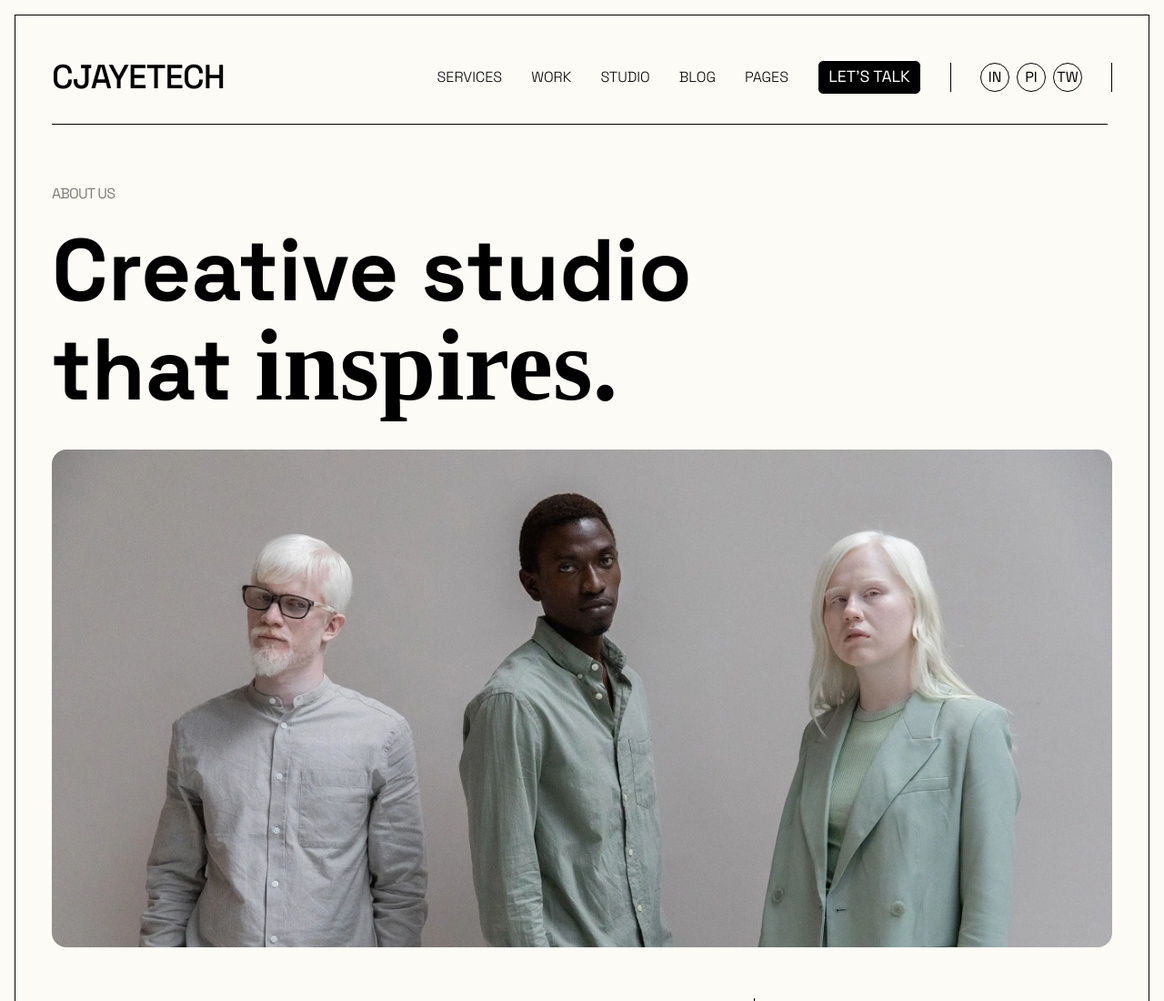
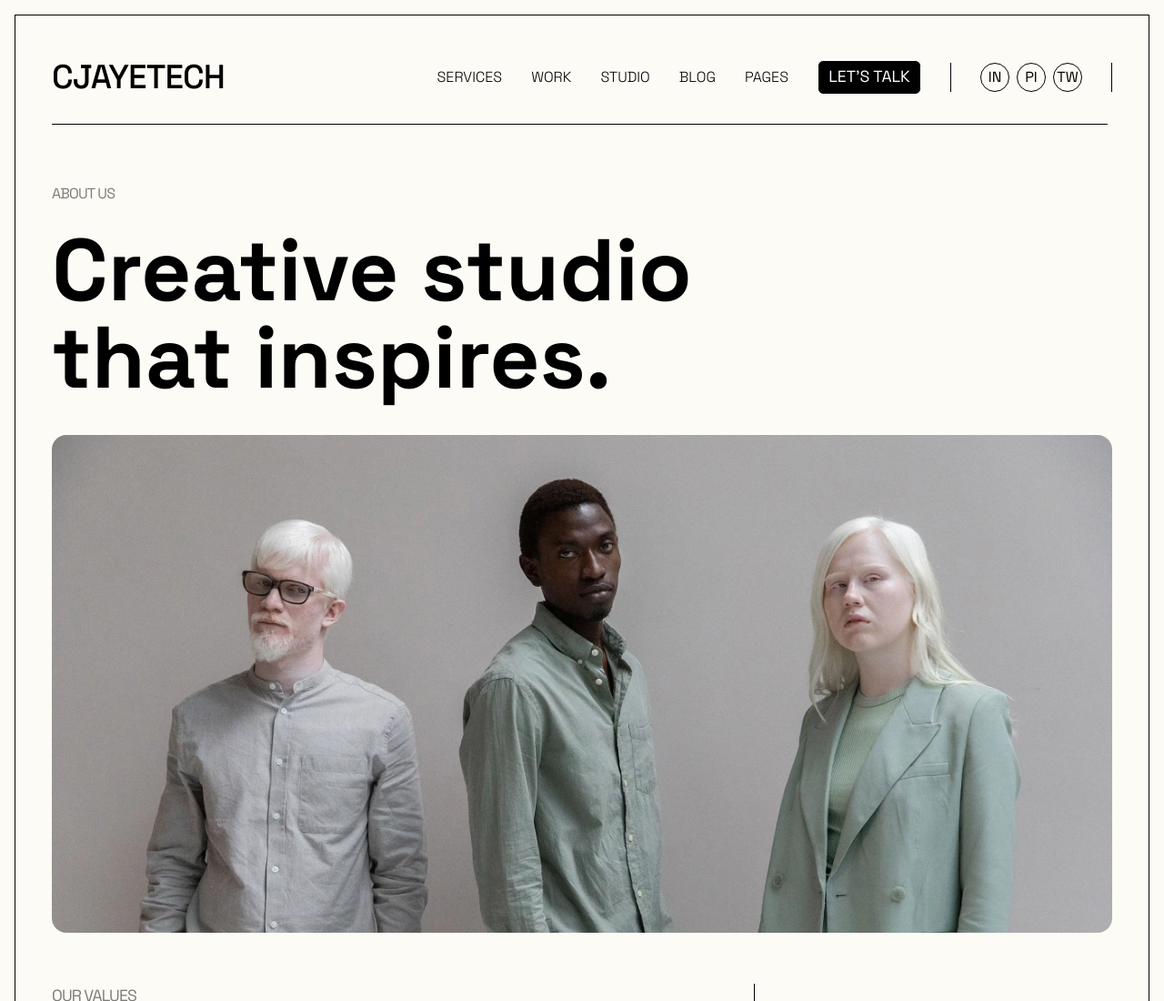
Before and after one commit to Cjayeeee/CJAYETECH, a plain HTML site: page index.html in a window 1280 px wide. Shown: the top 1100 px of the page at 91% size. Drawn offline with nearby package versions, Linux system fonts and the light colour scheme.

Commit message:
Updated span  index.html

```diff
--- a/index.html
+++ b/index.html
@@ -82,10 +82,7 @@
           class="w-[60%] text-[3.5rem] font-bold leading-none md:w-[80%] md:text-[5rem] lg:w-[100%] lg:text-[6rem]"
         >
           Creative studio <br />that
-          <span
-            class="font-['Gabriola'] text-[4.5rem] md:text-[6.1rem] lg:text-[7rem]"
-            >inspires.</span
-          >
+          inspires.
         </h1>
 
         <img
```
